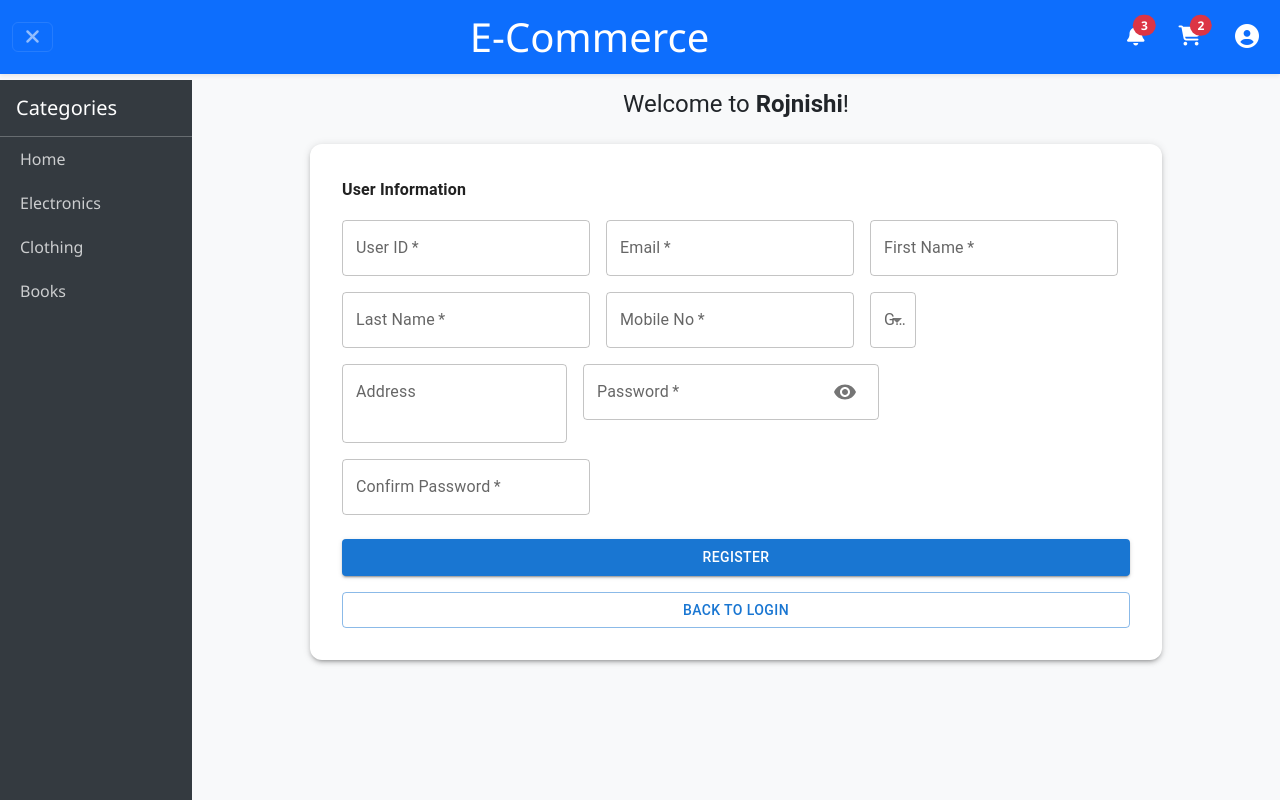
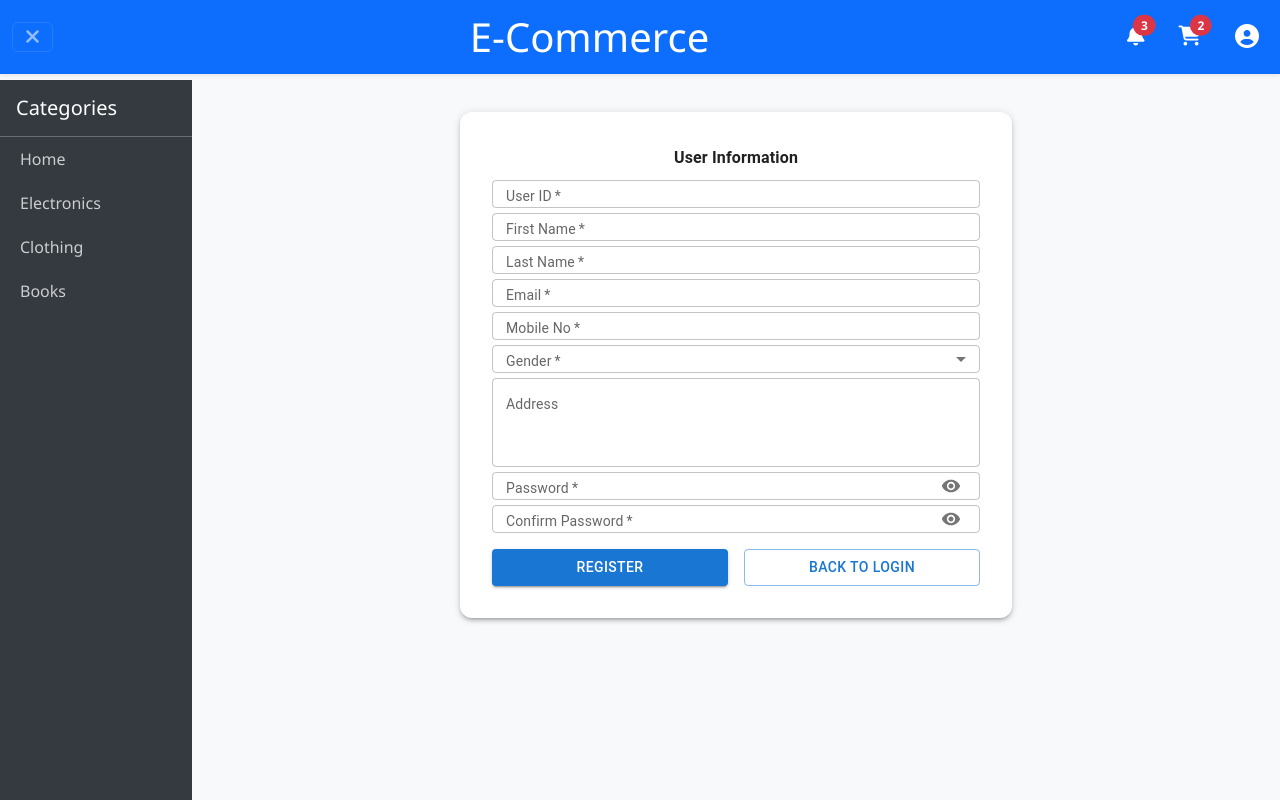
Before and after one commit to Sp6698/E-Commerce, a React (Create React App) app in the folder frontend/: page /signup in a window 1280 px wide. Built offline with nearby package versions, Linux system fonts and the light colour scheme.

Commit message:
done with page

```diff
--- a/frontend/package.json
+++ b/frontend/package.json
@@ -15,6 +15,7 @@
     "axios": "^1.10.0",
     "bootstrap": "^5.3.7",
     "dotenv": "^17.2.0",
+    "lucide-react": "^0.525.0",
     "react": "^19.1.0",
     "react-bootstrap": "^2.10.10",
     "react-dom": "^19.1.0",
--- a/frontend/src/pages/Signup.js
+++ b/frontend/src/pages/Signup.js
@@ -1,6 +1,6 @@
 import React, { useState } from 'react';
 import {
-    TextField, Button, Container, Paper, Typography, Grid, InputAdornment, IconButton, MenuItem
+    TextField, Button, Container, Paper, Typography, InputAdornment, IconButton, MenuItem
 } from '@mui/material';
 import { Visibility, VisibilityOff } from '@mui/icons-material';
 import axios from 'axios';
@@ -20,14 +20,90 @@ const Signup = () => {
     });
 
     const [showPassword, setShowPassword] = useState(false);
+    const [showConfirmPassword, setShowConfirmPassword] = useState(false);
     const [userIdAvailable, setUserIdAvailable] = useState(true);
+    const [errors, setErrors] = useState({
+        firstName: '',
+        lastName: '',
+        userId: '',
+        password: '',
+        confirmPassword: '',
+        mobileNo: '',
+        email: '',
+        gender: ''
+    });
 
     const handleChange = (e) => {
-        setFormData(prev => ({ ...prev, [e.target.name]: e.target.value }));
+        const { name, value } = e.target;
+        setFormData(prev => ({ ...prev, [name]: value }));
+
+        // Clear error when user starts typing
+        setErrors(prevErrors => ({
+            ...prevErrors,
+            [name]: ''
+        }));
     };
 
     const handleTogglePassword = () => {
         setShowPassword(prev => !prev);
+    };
+
+    const handleToggleConfirmPassword = () => {
+        setShowConfirmPassword(prev => !prev);
+    };
+
+    const handleBlur = (e) => {
+        const { name } = e.target;
+        const newErrors = { ...errors };
+
+        switch (name) {
+            case 'firstName':
+                if (!formData.firstName) {
+                    newErrors.firstName = 'First Name is required';
+                }
+                break;
+            case 'lastName':
+                if (!formData.lastName) {
+                    newErrors.lastName = 'Last Name is required';
+                }
+                break;
+            case 'userId':
+                if (!formData.userId) {
+                    newErrors.userId = 'User ID is required';
+                }
+                break;
+            case 'password':
+                if (!formData.password) {
+                    newErrors.password = 'Password is required';
+                } else if (formData.password.length < 6) {
+                    newErrors.password = 'Password must be at least 6 characters long';
+                }
+                break;
+            case 'confirmPassword':
+                if (formData.password !== formData.confirmPassword) {
+                    newErrors.confirmPassword = 'Password and Confirm Password must match';
+                }
+                break;
+            case 'mobileNo':
+                if (!formData.mobileNo || !/^\d{10}$/.test(formData.mobileNo)) {
+                    newErrors.mobileNo = 'Please enter a valid 10-digit mobile number';
+                }
+                break;
+            case 'email':
+                if (!formData.email || !/\S+@\S+\.\S+/.test(formData.email)) {
+                    newErrors.email = 'Please enter a valid email address';
+                }
+                break;
+            case 'gender':
+                if (!formData.gender) {
+                    newErrors.gender = 'Please select a Gender';
+                }
+                break;
+            default:
+                break;
+        }
+
+        setErrors(newErrors);
     };
 
     const handleUserIdBlur = async () => {
@@ -43,19 +119,50 @@ const Signup = () => {
     };
 
     const validate = () => {
-        const { userId, email, password, confirmPassword, mobileNo, gender, firstName, lastName } = formData;
-        if (!userId || !email || !password || !confirmPassword || !mobileNo || !gender || !firstName || !lastName) return false;
-        if (!/^\S+@\S+\.\S+$/.test(email)) return false;
-        if (!/^\d{10}$/.test(mobileNo)) return false;
-        if (password !== confirmPassword) return false;
-        if (!userIdAvailable) return false;
-        return true;
+        let isValid = true;
+        const newErrors = {};
+
+        if (!formData.firstName) {
+            newErrors.firstName = 'First Name is required';
+            isValid = false;
+        } else if (!formData.lastName) {
+            newErrors.lastName = 'Last Name is required';
+            isValid = false;
+        } else if (!formData.userId) {
+            newErrors.userId = 'User ID is required';
+            isValid = false;
+        } else if (!formData.password) {
+            newErrors.password = 'Password is required';
+            isValid = false;
+        } else if (formData.password.length < 6) {
+            newErrors.password = 'Password must be at least 6 characters long';
+            isValid = false;
+        } else if (formData.password !== formData.confirmPassword) {
+            newErrors.confirmPassword = 'Password and Confirm Password must match';
+            isValid = false;
+        } else if (!formData.mobileNo || !/^\d{10}$/.test(formData.mobileNo)) {
+            newErrors.mobileNo = 'Please enter a valid 10-digit mobile number';
+            isValid = false;
+        } else if (!formData.email || !/\S+@\S+\.\S+/.test(formData.email)) {
+            newErrors.email = 'Please enter a valid email address';
+            isValid = false;
+        } else if (!formData.gender) {
+            newErrors.gender = 'Please select a Gender';
+            isValid = false;
+        }
+
+        if (!userIdAvailable) {
+            newErrors.userId = 'User ID already exists';
+            isValid = false;
+        }
+
+        setErrors(newErrors);
+        return isValid;
     };
 
     const handleSubmit = async (e) => {
         e.preventDefault();
         if (!validate()) {
-            alert("Please enter valid details.");
             return;
         }
 
@@ -67,18 +174,59 @@ const Signup = () => {
         }
     };
 
+    // Styles for reduced input height
+    const inputStyles = {
+        '& .MuiInputBase-root': {
+            height: '28px', // Reduced from default ~56px to 28px (50% reduction)
+            fontSize: '14px',
+        },
+        '& .MuiInputLabel-root': {
+            fontSize: '14px',
+            transform: 'translate(14px, 6px) scale(1)', // Adjusted label position
+        },
+        '& .MuiInputLabel-shrink': {
+            transform: 'translate(14px, -9px) scale(0.75)', // Adjusted shrunk label position
+        },
+        '& .MuiOutlinedInput-input': {
+            padding: '4px 14px', // Reduced padding
+        },
+        '& .MuiFormHelperText-root': {
+            fontSize: '11px',
+            marginTop: '1px',
+            marginLeft: '0px',
+            color: '#d32f2f', // Error color
+        }
+    };
+
+    // Special styles for multiline address field
+    const addressStyles = {
+        '& .MuiInputBase-root': {
+            minHeight: '56px', // Keep original height for multiline
+            fontSize: '14px',
+        },
+        '& .MuiInputLabel-root': {
+            fontSize: '14px',
+        },
+        '& .MuiOutlinedInput-input': {
+            padding: '8px 14px',
+        },
+        '& .MuiFormHelperText-root': {
+            fontSize: '11px',
+            marginTop: '1px',
+            marginLeft: '0px',
+            color: '#d32f2f', // Error color
+        }
+    };
+
     return (
-        <Container maxWidth="md">
-            <Typography variant="h5" align="center" sx={{ my: 3 }}>
-                Welcome to <strong>Rojnishi</strong>!
-            </Typography>
-            <Paper elevation={3} sx={{ p: 4, borderRadius: 3 }}>
+        <Container maxWidth="sm" className='my-5' sx={{ alignItems: 'center', justifyContent: 'center' }}>
+            <Paper elevation={3} sx={{ p: 4, borderRadius: 3, width: '100%' }}>
                 <form onSubmit={handleSubmit}>
-                    <Typography variant="subtitle1" sx={{ mb: 2 }}>
+                    <Typography variant="subtitle1" sx={{ mb: 1, textAlign: 'center' }}>
                         <strong>User Information</strong>
                     </Typography>
-                    <Grid container spacing={2}>
-                        <Grid item xs={12}>
+
+                    <div style={{ display: 'flex', flexDirection: 'column', gap: '5px' }}>
                         <TextField
                             label="User ID"
                             name="userId"
@@ -89,10 +237,29 @@ const Signup = () => {
                             onBlur={handleUserIdBlur}
                             error={!userIdAvailable}
                             helperText={!userIdAvailable ? 'User ID already exists' : ''}
+                            sx={inputStyles}
                         />
-                        </Grid>
 
-                        <Grid item xs={12}>
+                        <TextField
+                            label="First Name"
+                            name="firstName"
+                            fullWidth
+                            required
+                            value={formData.firstName}
+                            onChange={handleChange}
+                            sx={inputStyles}
+                        />
+
+                        <TextField
+                            label="Last Name"
+                            name="lastName"
+                            fullWidth
+                            required
+                            value={formData.lastName}
+                            onChange={handleChange}
+                            sx={inputStyles}
+                        />
+
                         <TextField
                             label="Email"
                             name="email"
@@ -101,32 +268,9 @@ const Signup = () => {
                             required
                             value={formData.email}
                             onChange={handleChange}
+                            sx={inputStyles}
                         />
-                        </Grid>
 
-                        <Grid item xs={6}>
-                            <TextField
-                                label="First Name"
-                                name="firstName"
-                                fullWidth
-                                required
-                                value={formData.firstName}
-                                onChange={handleChange}
-                            />
-                        </Grid>
-
-                        <Grid item xs={6}>
-                            <TextField
-                                label="Last Name"
-                                name="lastName"
-                                fullWidth
-                                required
-                                value={formData.lastName}
-                                onChange={handleChange}
-                            />
-                        </Grid>
-
-                        <Grid item xs={6}>
                         <TextField
                             label="Mobile No"
                             name="mobileNo"
@@ -136,10 +280,9 @@ const Signup = () => {
                             inputProps={{ maxLength: 10 }}
                             value={formData.mobileNo}
                             onChange={handleChange}
+                            sx={inputStyles}
                         />
-                        </Grid>
 
-                        <Grid item xs={6}>
                         <TextField
                             label="Gender"
                             name="gender"
@@ -148,14 +291,13 @@ const Signup = () => {
                             required
                             value={formData.gender}
                             onChange={handleChange}
+                            sx={inputStyles}
                         >
                             <MenuItem value="Male">Male</MenuItem>
                             <MenuItem value="Female">Female</MenuItem>
                             <MenuItem value="Other">Other</MenuItem>
                         </TextField>
-                        </Grid>
 
-                        <Grid item xs={12}>
                         <TextField
                             label="Address"
                             name="address"
@@ -164,10 +306,9 @@ const Signup = () => {
                             fullWidth
                             value={formData.address}
                             onChange={handleChange}
+                            sx={addressStyles}
                         />
-                        </Grid>
 
-                        <Grid item xs={6}>
                         <TextField
                             label="Password"
                             name="password"
@@ -176,38 +317,53 @@ const Signup = () => {
                             required
                             value={formData.password}
                             onChange={handleChange}
+                            onBlur={handleBlur}
+                            error={!!errors.password}
+                            helperText={errors.password}
+                            sx={inputStyles}
                             InputProps={{
                                 endAdornment: (
                                     <InputAdornment position="end">
-                                            <IconButton onClick={handleTogglePassword}>
-                                                {showPassword ? <VisibilityOff /> : <Visibility />}
+                                        <IconButton onClick={handleTogglePassword} size="small">
+                                            {showPassword ? <VisibilityOff fontSize="small" /> : <Visibility fontSize="small" />}
                                         </IconButton>
                                     </InputAdornment>
                                 )
                             }}
                         />
-                        </Grid>
 
-                        <Grid item xs={6}>
                         <TextField
                             label="Confirm Password"
                             name="confirmPassword"
-                                type={showPassword ? "text" : "password"}
+                            type={showConfirmPassword ? "text" : "password"}
                             fullWidth
                             required
                             value={formData.confirmPassword}
                             onChange={handleChange}
+                            onBlur={handleBlur}
+                            error={!!errors.confirmPassword}
+                            helperText={errors.confirmPassword}
+                            sx={inputStyles}
+                            InputProps={{
+                                endAdornment: (
+                                    <InputAdornment position="end">
+                                        <IconButton onClick={handleToggleConfirmPassword} size="small">
+                                            {showConfirmPassword ? <VisibilityOff fontSize="small" /> : <Visibility fontSize="small" />}
+                                        </IconButton>
+                                    </InputAdornment>
+                                )
+                            }}
                         />
-                        </Grid>
-                    </Grid>
-
-                    <Button type="submit" variant="contained" sx={{ mt: 3 }} fullWidth>
+                    </div>
+                    <div style={{ display: 'flex', justifyContent: 'space-between', gap: '16px', marginTop: '16px' }}>
+                        <Button type="submit" variant="contained" sx={{ flex: 1 }}>
                             Register
                         </Button>
 
-                    <Button href="/login" variant="outlined" sx={{ mt: 2 }} fullWidth>
+                        <Button href="/login" variant="outlined" sx={{ flex: 1 }}>
                             Back to Login
                         </Button>
+                    </div>
                 </form>
             </Paper>
         </Container>
```
Also changed, not shown: frontend/src/pages/Login.js (+7 -7 lines), 1 other file (tests, documents, lock files or other folders). Lines whose indentation alone changed are shown as unchanged.
